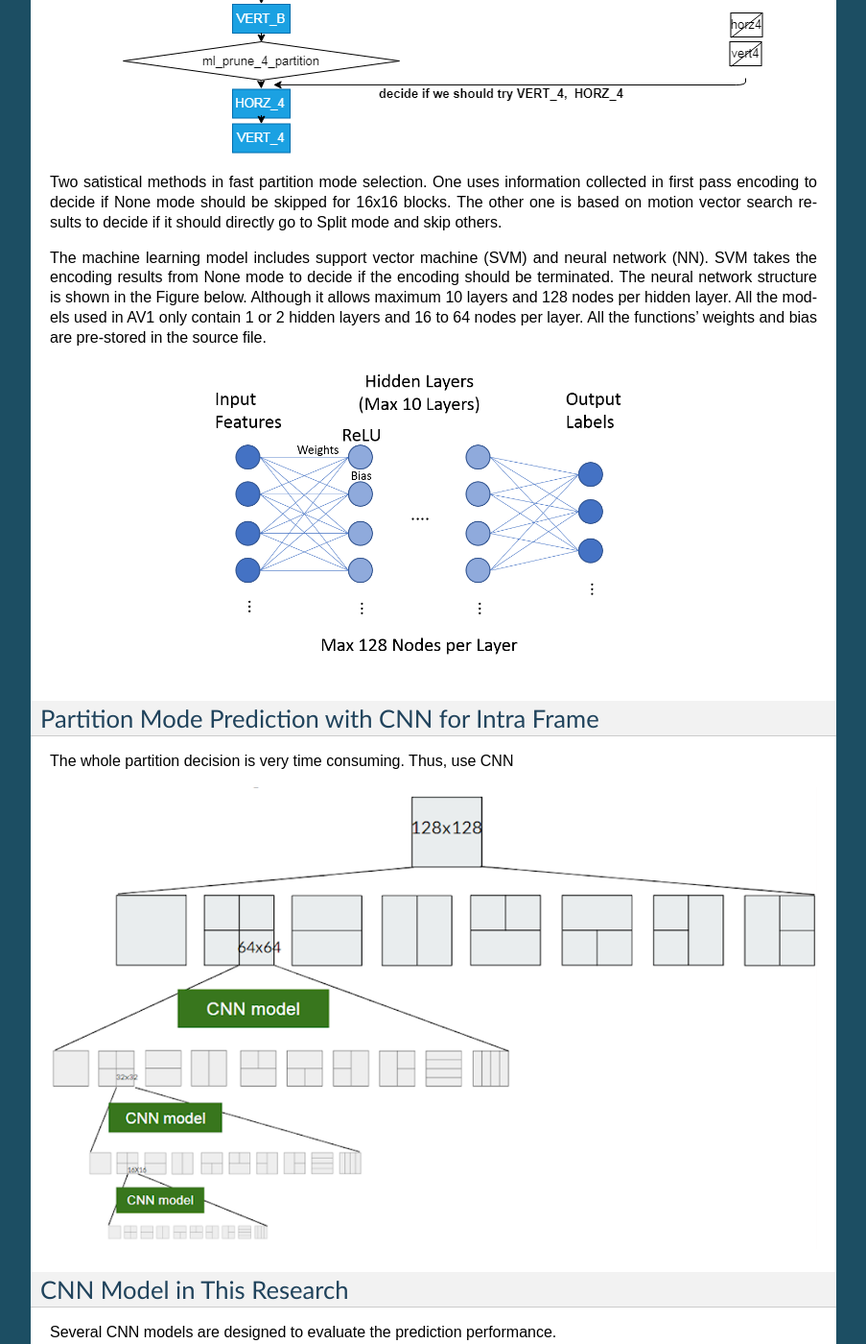
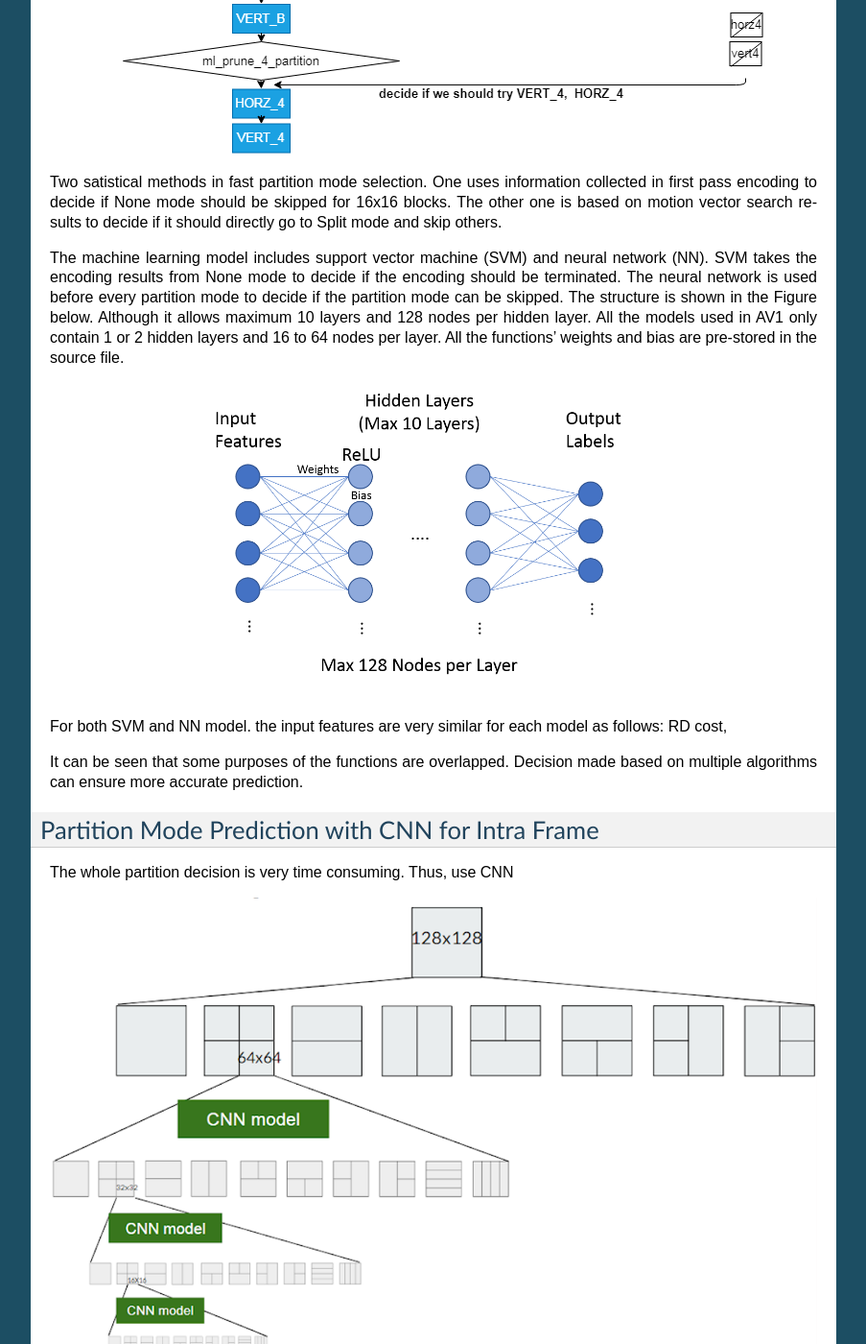
Before and after one commit to epadam/CNN-AV1-intra-encoder, a Sphinx documentation site: the page built from source/cnn_partition_intra.rst, in a window 1280 px wide and 1400 px high, scrolled down 2551 px. Shown: the whole window at 96% size, without its empty margins (198-1101 px from the left). Built offline with Sphinx 7.4.7, drawn with Linux system fonts in a browser that asks for light colours.

Commit message:
Update cnn_partition_intra.rst

```diff
--- a/source/cnn_partition_intra.rst
+++ b/source/cnn_partition_intra.rst
@@ -30,13 +30,16 @@ To experience all the partition modes is very time consuming. Both satistical an
 
 Two satistical methods in fast partition mode selection. One uses information collected in first pass encoding to decide if None mode should be skipped for 16x16 blocks. The other one is based on motion vector search results to decide if it should directly go to Split mode and skip others.
 
-The machine learning model includes support vector machine (SVM) and neural network (NN). SVM takes the encoding results from None mode to decide if the encoding should be terminated. The neural network structure is shown in the Figure below. Although it allows maximum 10 layers and 128 nodes per hidden layer. All the models used in AV1 only contain 1 or 2 hidden layers and 16 to 64 nodes per layer. All the functions' weights and bias are pre-stored in the source file.
+The machine learning model includes support vector machine (SVM) and neural network (NN). SVM takes the encoding results from None mode to decide if the encoding should be terminated. The neural network is used before every partition mode to decide if the partition mode can be skipped. The structure is shown in the Figure below. Although it allows maximum 10 layers and 128 nodes per hidden layer. All the models used in AV1 only contain 1 or 2 hidden layers and 16 to 64 nodes per layer. All the functions' weights and bias are pre-stored in the source file.
 
 .. image:: img/NNstructure.png
    :width: 60%
    :align: center
 
+For both SVM and NN model. the input features are very similar for each model as follows:
+RD cost,
 
+It can be seen that some purposes of the functions are overlapped. Decision made based on multiple algorithms can ensure more accurate prediction.
 
 ==========================================================
 Partition Mode Prediction with CNN for Intra Frame
```
